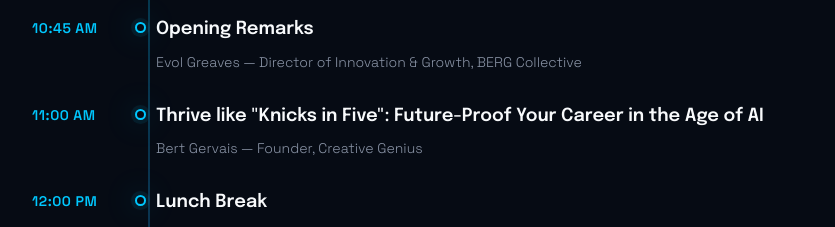
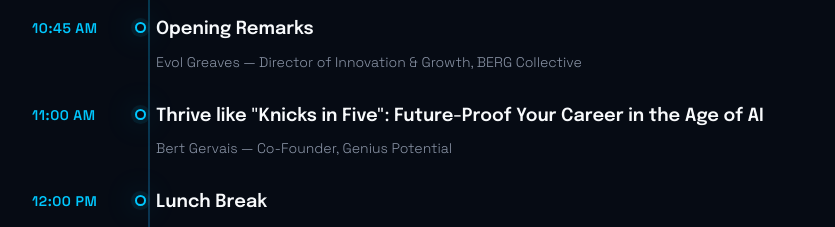
Before and after one commit to rnellhaus/berg-collective, a React (Vite) app: page /aisummit in a window 1280 px wide. Shown: the part 3080-3307 px from the top of the page, without its empty margins (222-1057 px from the left). Built offline with nearby package versions, Linux system fonts and the light colour scheme.

Commit message:
AI Summit: reconcile Bert Gervais title to Co-Founder, Genius Potential
Co-Authored-By: Claude Opus 4.8 (1M context) <noreply@anthropic.com>

```diff
--- a/src/pages/AiSummitPage/AiSummitPage.jsx
+++ b/src/pages/AiSummitPage/AiSummitPage.jsx
@@ -49,7 +49,7 @@ const SCHEDULE = [
   {
     time: '11:00 AM',
     title: 'Thrive like "Knicks in Five": Future-Proof Your Career in the Age of AI',
-    speakers: ['Bert Gervais — Founder, Creative Genius'],
+    speakers: ['Bert Gervais — Co-Founder, Genius Potential'],
   },
   { time: '12:00 PM', title: 'Lunch Break' },
   {
```
